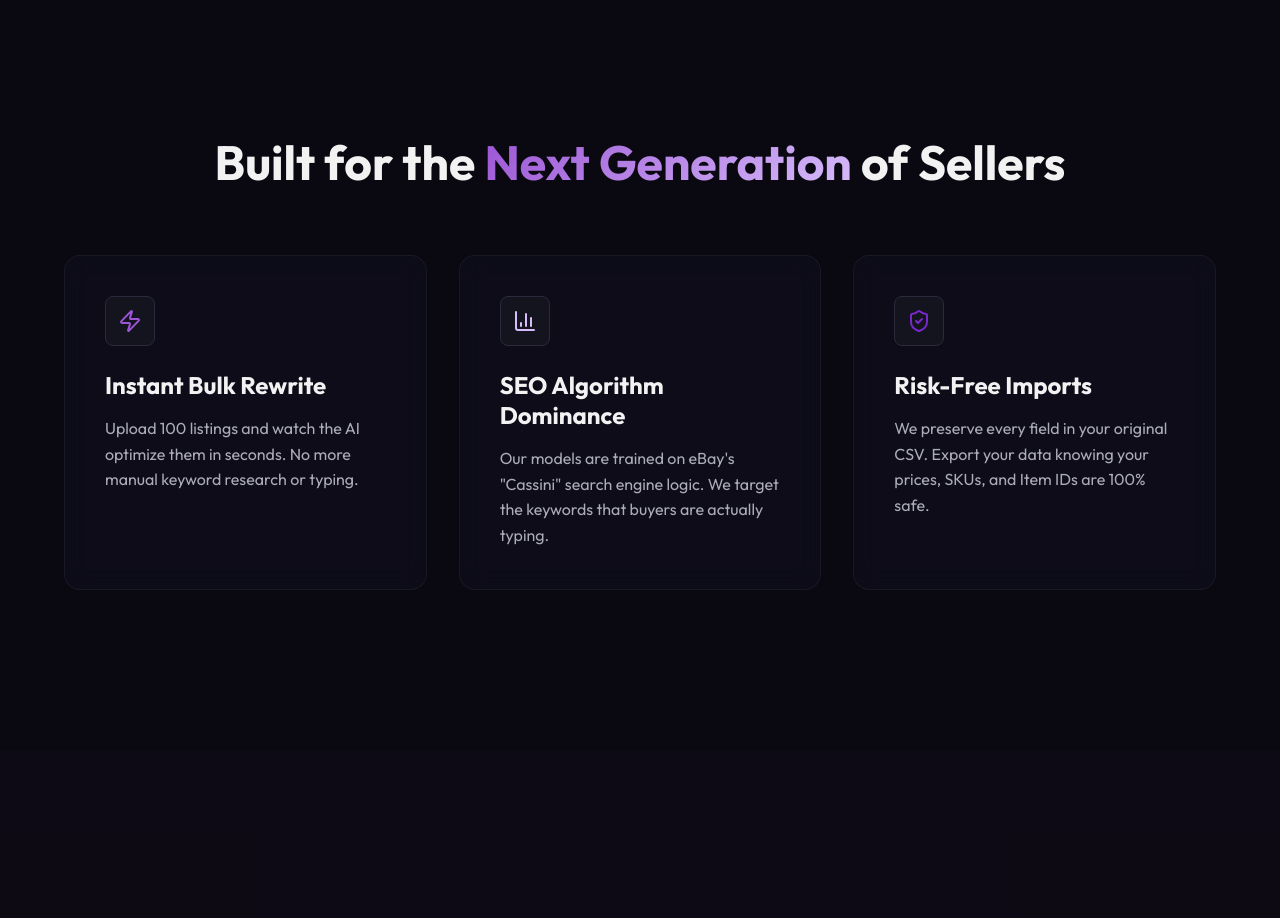
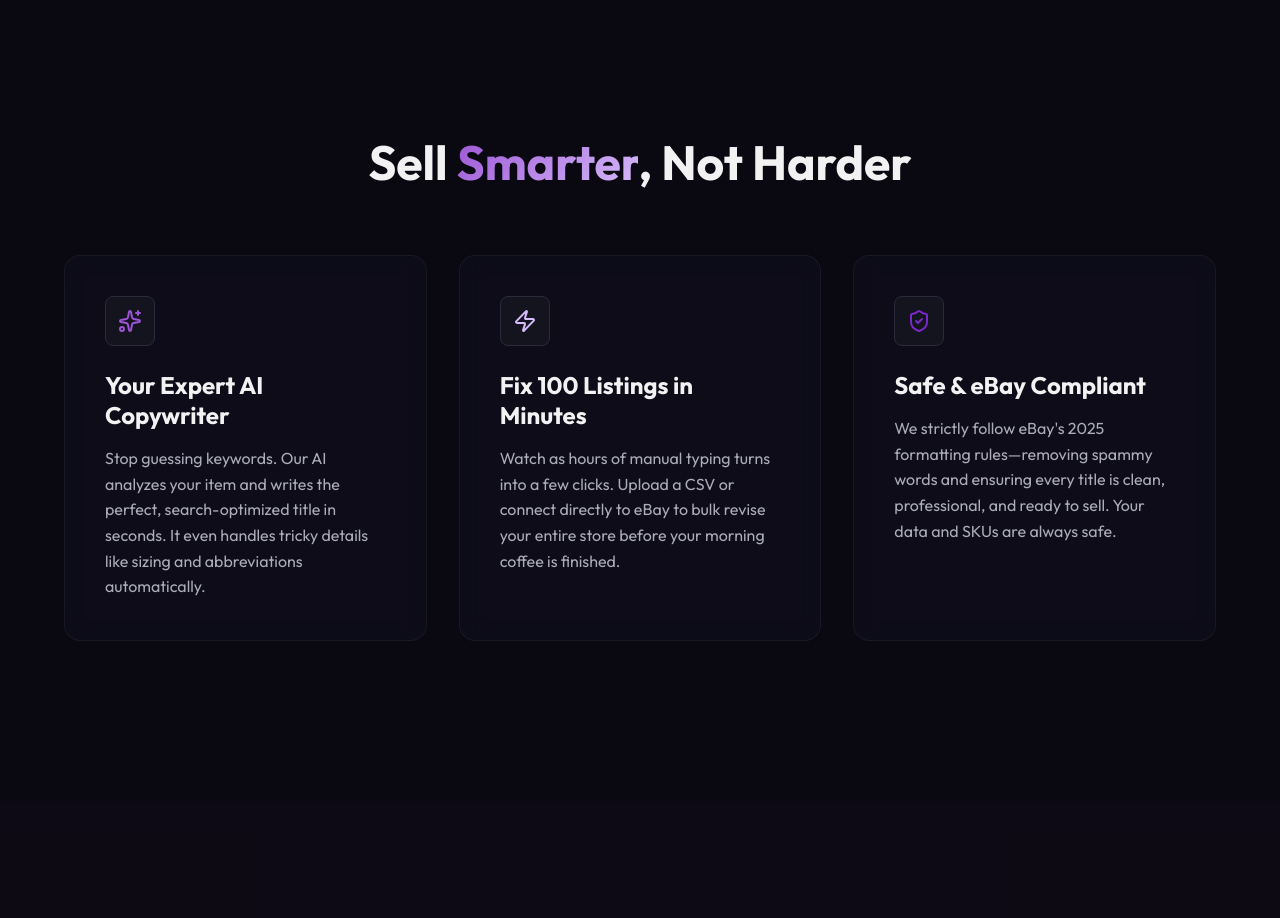
Before and after one commit to spencerstarky/resell-seo, a Next.js app: page / in a window 1280 px wide. Shown: the part 1200-2118 px from the top of the page. Built offline with nearby package versions, Linux system fonts and the light colour scheme; no server answers.

Commit message:
Update Features Section copy to be more customer-friendly and AI-focused

```diff
--- a/app/page.tsx
+++ b/app/page.tsx
@@ -96,26 +96,26 @@ export default function Home() {
       {/* Features Section */}
       <section id="features" className="section-padding">
         <div className="container">
-          <h2 className="section-title">Built for the <span className="text-gradient">Next Generation</span> of Sellers</h2>
+          <h2 className="section-title">Sell <span className="text-gradient">Smarter</span>, Not Harder</h2>
 
           <div style={{ display: 'grid', gridTemplateColumns: 'repeat(auto-fit, minmax(300px, 1fr))', gap: '2rem' }}>
             <div className="card glass animate-fade-in delay-100" style={{ padding: '2.5rem' }}>
               <div className="icon-btn" style={{ marginBottom: '1.5rem', width: '50px', height: '50px' }}>
-                <Zap size={24} color="var(--color-primary)" />
+                <Sparkles size={24} color="var(--color-primary)" />
               </div>
-              <h3 style={{ fontSize: '1.5rem', marginBottom: '1rem' }}>Instant Bulk Rewrite</h3>
+              <h3 style={{ fontSize: '1.5rem', marginBottom: '1rem' }}>Your Expert AI Copywriter</h3>
               <p style={{ color: 'var(--color-text-muted)', lineHeight: '1.6' }}>
-                Upload 100 listings and watch the AI optimize them in seconds. No more manual keyword research or typing.
+                Stop guessing keywords. Our AI analyzes your item and writes the perfect, search-optimized title in seconds. It even handles tricky details like sizing and abbreviations automatically.
               </p>
             </div>
 
             <div className="card glass animate-fade-in delay-200" style={{ padding: '2.5rem' }}>
               <div className="icon-btn" style={{ marginBottom: '1.5rem', width: '50px', height: '50px' }}>
-                <BarChart3 size={24} color="var(--color-secondary)" />
+                <Zap size={24} color="var(--color-secondary)" />
               </div>
-              <h3 style={{ fontSize: '1.5rem', marginBottom: '1rem' }}>SEO Algorithm Dominance</h3>
+              <h3 style={{ fontSize: '1.5rem', marginBottom: '1rem' }}>Fix 100 Listings in Minutes</h3>
               <p style={{ color: 'var(--color-text-muted)', lineHeight: '1.6' }}>
-                Our models are trained on eBay's "Cassini" search engine logic. We target the keywords that buyers are actually typing.
+                Watch as hours of manual typing turns into a few clicks. Upload a CSV or connect directly to eBay to bulk revise your entire store before your morning coffee is finished.
               </p>
             </div>
 
@@ -123,9 +123,9 @@ export default function Home() {
               <div className="icon-btn" style={{ marginBottom: '1.5rem', width: '50px', height: '50px' }}>
                 <ShieldCheck size={24} color="var(--color-accent)" />
               </div>
-              <h3 style={{ fontSize: '1.5rem', marginBottom: '1rem' }}>Risk-Free Imports</h3>
+              <h3 style={{ fontSize: '1.5rem', marginBottom: '1rem' }}>Safe & eBay Compliant</h3>
               <p style={{ color: 'var(--color-text-muted)', lineHeight: '1.6' }}>
-                We preserve every field in your original CSV. Export your data knowing your prices, SKUs, and Item IDs are 100% safe.
+                We strictly follow eBay's 2025 formatting rules—removing spammy words and ensuring every title is clean, professional, and ready to sell. Your data and SKUs are always safe.
               </p>
             </div>
           </div>
```
